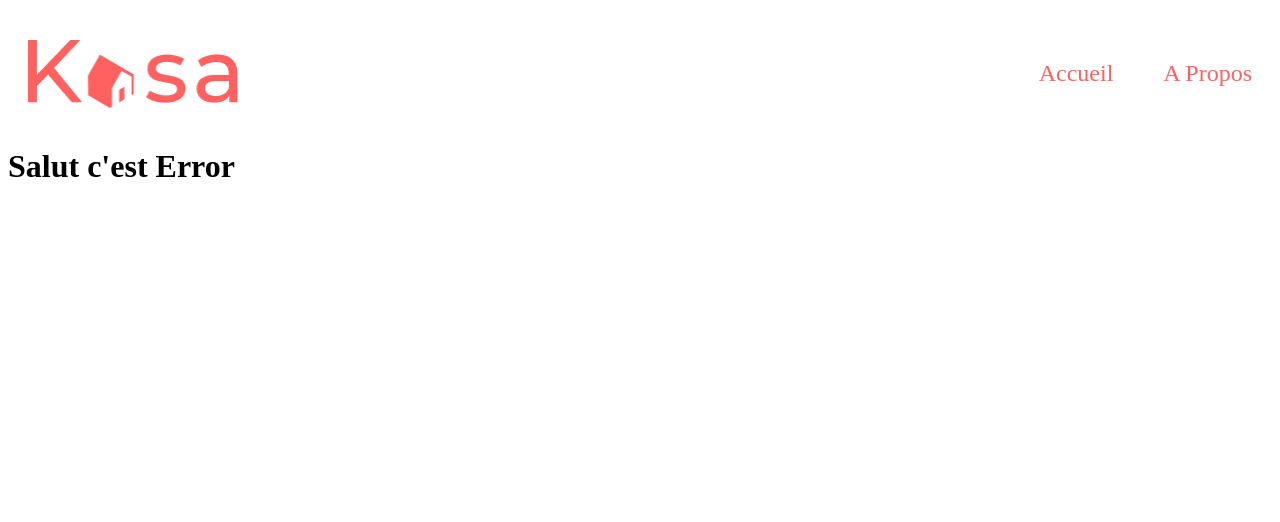
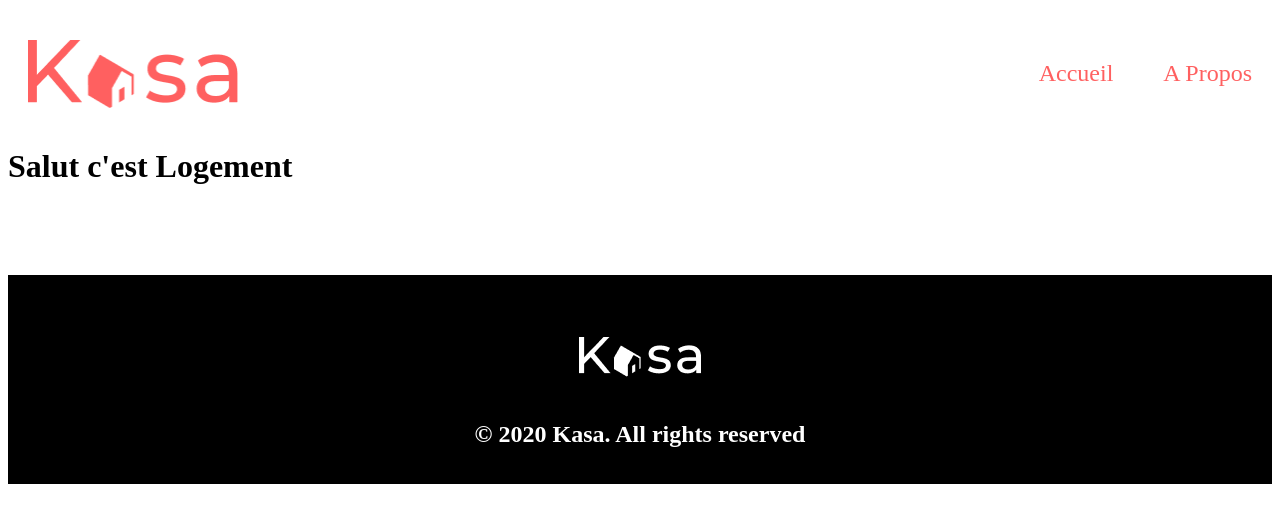
Before and after one commit to VansingleN/P7, a React (Create React App) app: page /Logement/1 in a window 1280 px wide. Shown: the top 522 px of the page. Built offline with nearby package versions, Linux system fonts and the light colour scheme.

Commit message:
Page Home finalisée + Logique de routage

```diff
--- a/src/components/Card/Card.css
+++ b/src/components/Card/Card.css
@@ -9,7 +9,6 @@
     margin: 40px auto;
     padding: 45px 0;
 }
-
 
 .div_cards_card {
     list-style-type: none;
--- a/src/components/Footer/Footer.css
+++ b/src/components/Footer/Footer.css
@@ -0,0 +1,23 @@
+.footer_div {
+    height: 209px;
+    background: #000000;
+    display: flex;
+    justify-content: center;
+    align-items: center;
+    margin: 90px auto;
+    margin-bottom: 0;
+    flex-direction: column;
+}
+
+.footer_div img {
+    padding-top: 50px;
+}
+
+.footer_div h3 {
+    padding-top: 20px;
+font-size: 24px;
+display: flex;
+align-items: flex-end;
+text-align: center;
+color: #FFFFFF;
+}
--- a/src/components/Footer/Footer.js
+++ b/src/components/Footer/Footer.js
@@ -0,0 +1,13 @@
+import "./Footer.css"
+import Logo from "../../assets/logo_footer.png"
+
+function Footer() {
+    return (
+        <footer className="footer_div">
+            <img src={Logo} alt="Kasa" />
+            <h3>© 2020 Kasa. All rights reserved</h3>
+        </footer>
+    )
+}
+
+export default Footer
--- a/src/components/Header/Header.css
+++ b/src/components/Header/Header.css
@@ -1,7 +1,8 @@
-.Header {
+.header {
     margin: 0 20px;
   }
-  .Header_div {
+
+  .header_div {
     display: flex;
     justify-content: space-between;
     align-items: center;
@@ -11,34 +12,44 @@
     margin: 40px auto;
     max-width: 1240px;
   }
-  .Header_div_logo {
+
+  .header_div_logo {
     width: 210px;
   }
-  .Header_div_nav {
+
+  .header_div_nav {
     display: flex;
   }
-  .Header_div_nav li {
+
+  .header_div_nav li {
     font-size: 24px;
     list-style-type: none;
     padding: 20px 0 20px 50px;
   }
-  .Header_div_nav a {
+
+  .header_div_nav a {
     color: #FF6060;
     text-decoration: none;
   }
-  .Header_div_nav a:hover {
+
+  .header_div_nav a:hover {
     text-decoration: underline;
   }
+
   @media screen and (max-width: 600px) {
-    .Header_div {
+
+    .header_div {
       margin: 20px 0 0 0;
     }
-    .Header_div_logo {
+
+    .header_div_logo {
       width: 120px;
     }
-    .Header_div_nav li {
+
+    .header_div_nav li {
       font-size: 12px;
       text-transform: uppercase;
       padding: 20px 0 20px 15px;
     }
+
   }
--- a/src/components/Header/Header.js
+++ b/src/components/Header/Header.js
@@ -4,10 +4,10 @@ import Logo from "../../assets/logo.png"
 
 function Header() {
     return (
-        <header className='Header'>
-        <div className='Header_div'>
-            <img className="Header_div_logo" src={Logo} alt="Kasa" />
-            <nav className='Header_div_nav'>
+        <header className='header'>
+        <div className='header_div'>
+            <img className="header_div_logo" src={Logo} alt="Kasa" />
+            <nav className='header_div_nav'>
                 <li><Link to="/">Accueil</Link></li>
                 <li><Link to="/Apropos">A Propos</Link></li>
             </nav>
--- a/src/router/Router.js
+++ b/src/router/Router.js
@@ -1,7 +1,8 @@
 import { BrowserRouter, Routes, Route } from "react-router-dom"
 import Header from "../components/Header/Header"
+import Footer from "../components/Footer/Footer"
 import Home from "../screens/Home/Home"
-import Fiche from "../screens/Fiche/Fiche"
+import Logement from "../screens/Logement/Logement"
 import Apropos from "../screens/Apropos/Apropos"
 import Error from "../screens/Error/Error"
 
@@ -11,11 +12,12 @@ function Router() {
         <Header/>
             <Routes>
                 <Route path="/" element={<Home />} />
-                <Route path="/Fiche/*" element={<Error />} />
-                <Route path="/Fiche/:id" element={<Fiche />} />
+                <Route path="/Logement/*" element={<Error />} />
+                <Route path="/Logement/:id" element={<Logement />} />
                 <Route path="/Apropos" element={<Apropos />} />
                 <Route path="*" element={<Error />} />
             </Routes>
+            <Footer/>
         </BrowserRouter>
     )
 }
--- a/src/screens/Fiche/Fiche.js
+++ /dev/null
@@ -1,7 +0,0 @@
-function Fiche () {
-    return <div>
-        <h1>Salut c'est Fiche</h1>
-    </div>
-}
-
-export default Fiche
--- /dev/null
+++ b/src/screens/Logement/Logement.js
@@ -0,0 +1,7 @@
+function Logement () {
+    return <div>
+        <h1>Salut c'est Logement</h1>
+    </div>
+}
+
+export default Logement
```
Also changed, not shown: src/assets/logo_footer.png (added).
